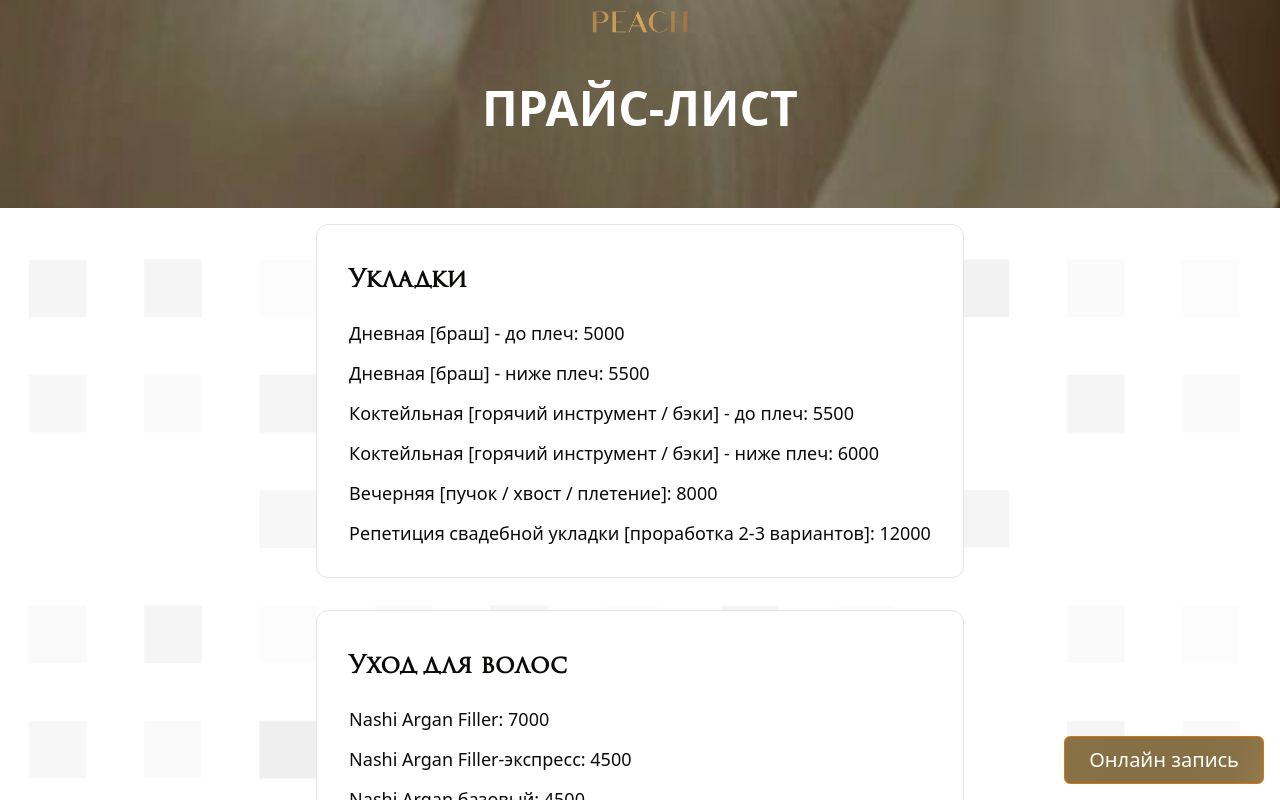
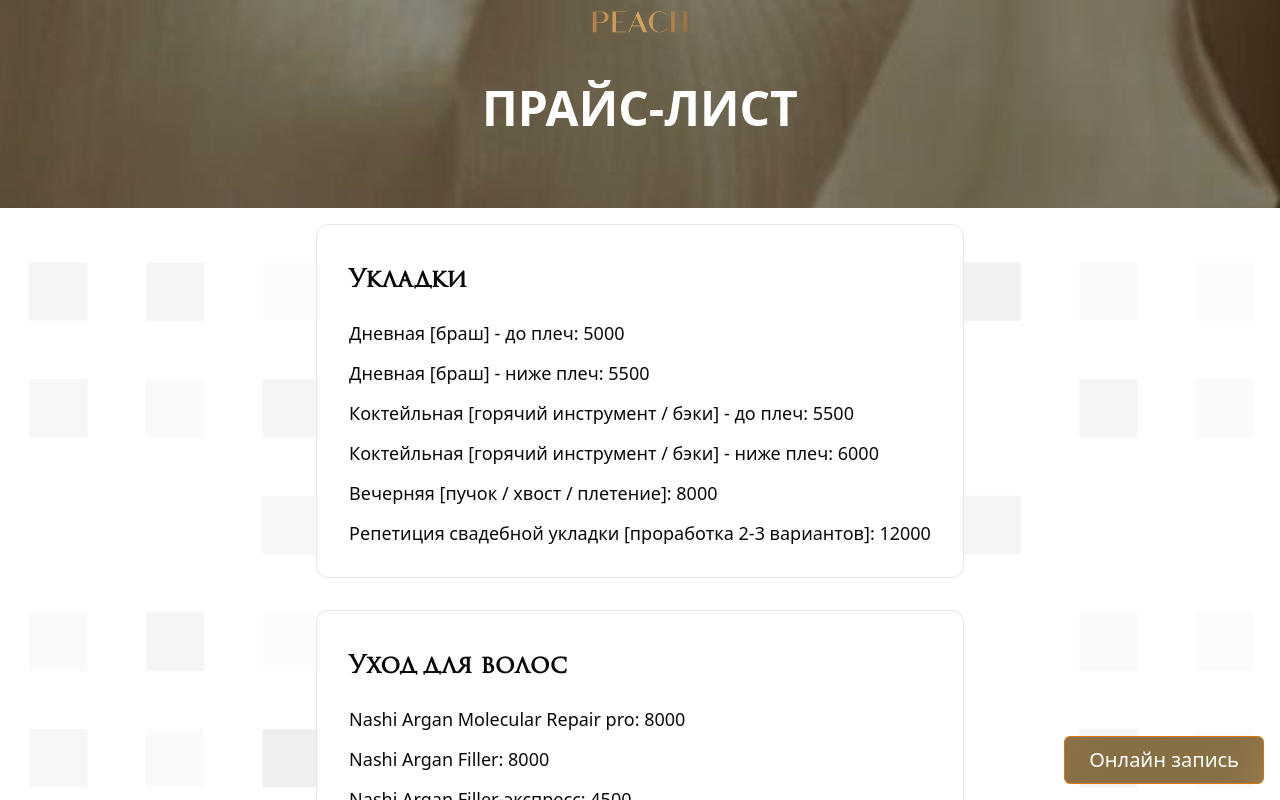
Before and after one commit to marchnath/peach-this, a Next.js app: page /prices in a window 1280 px wide. Shown: the top 800 px of the page. Built offline with nearby package versions, Linux system fonts and the light colour scheme.

Commit message:
Update prices, hair nashi argan

```diff
--- a/app/prices/page.jsx
+++ b/app/prices/page.jsx
@@ -29,7 +29,8 @@ const Prices = () => {
     {
       section: "Уход для волос",
       items: [
-        { name: "Nashi Argan Filler", price: 7000 },
+       { name: "Nashi Argan Molecular Repair pro", price: 8000 },
+        { name: "Nashi Argan Filler", price: 8000 },
         { name: "Nashi Argan Filler-экспресс", price: 4500 },
         { name: "Nashi Argan базовый", price: 4500 },
         { name: "TOKIO INKARAMI экспресс уход", price: 7500 },
```
